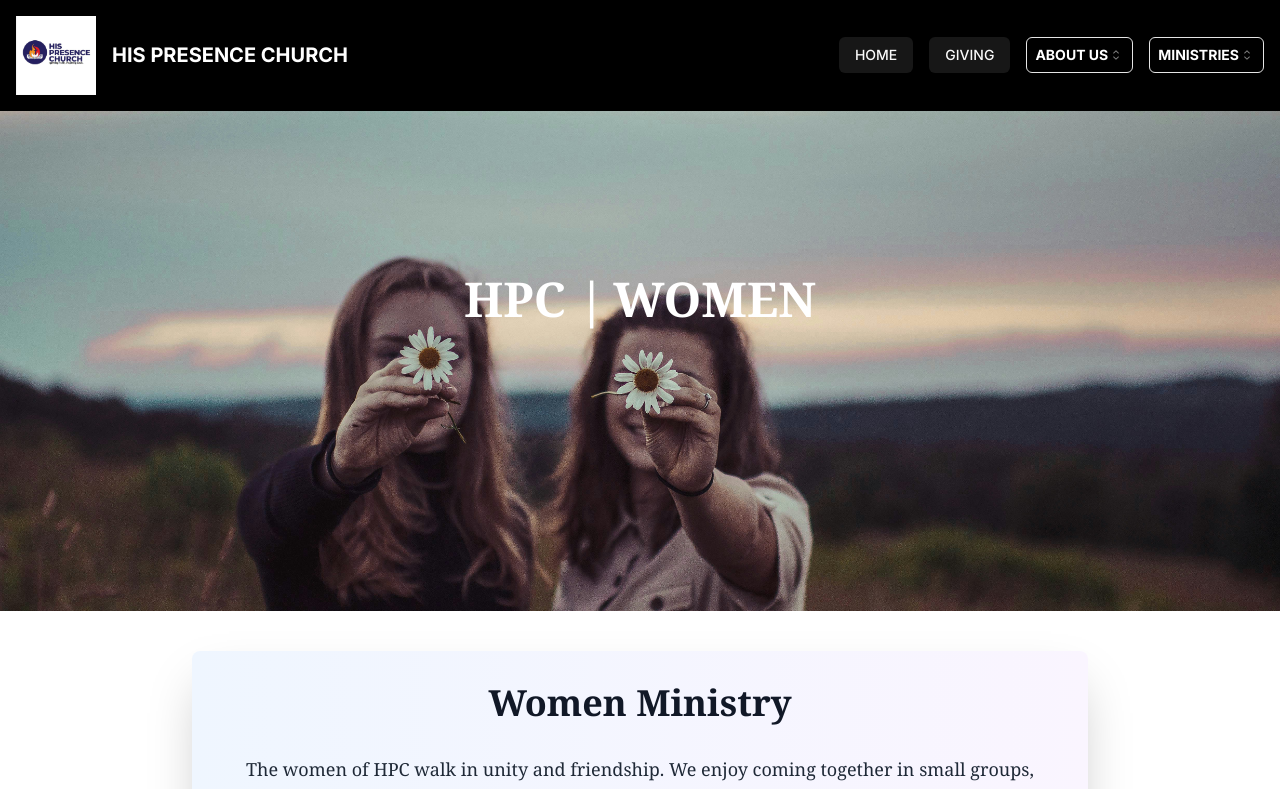
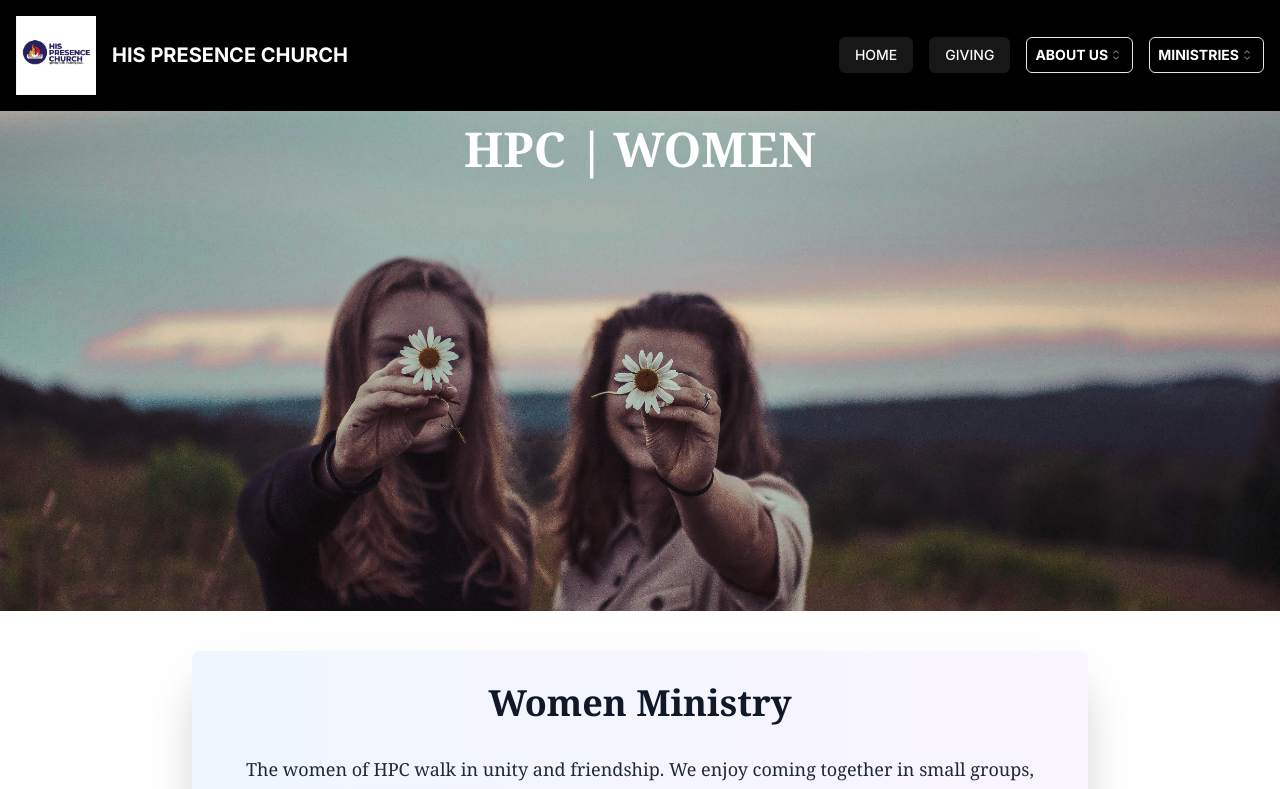
Before and after one commit to alaindescartes/his-presence-church, a Next.js app: page /women in a window 1280 px wide. Shown: the top 789 px of the page. Built offline with nearby package versions, Linux system fonts and the light colour scheme.

Commit message:
made some changes

```diff
--- a/src/app/students/page.js
+++ b/src/app/students/page.js
@@ -10,7 +10,7 @@ const Student = () => {
     <div>
       {/* Header Section with Image */}
       <div className="relative w-full h-[500px]">
-        <h2 className="absolute inset-0 flex items-center justify-center sm:justify-end sm:items-end sm:pb-4 text-white text-3xl sm:text-5xl font-bold font-serif animate-bounce z-10 ">
+        <h2 className="absolute inset-0 flex items-center justify-center sm:justify-end sm:items-end sm:pb-4 text-white text-3xl sm:text-5xl font-bold font-serif animate-bounce z-10 md:h-[100px] ">
           HPC | <span className="ml-2">STUDENTS</span>
         </h2>
         <Image
--- a/src/app/women/page.js
+++ b/src/app/women/page.js
@@ -6,7 +6,7 @@ const Women = () => {
       {/* Header Image Section */}
       <div className="relative w-full h-[500px]">
         <div className="absolute inset-0 bg-black bg-opacity-30 z-10"></div>
-        <h2 className="absolute inset-0 flex items-center justify-center text-white text-5xl font-bold font-serif animate-bounce z-20 ">
+        <h2 className="absolute inset-0 flex items-center justify-center text-white text-5xl font-bold font-serif animate-bounce z-20 md:h-[100px] ">
           HPC | <span className="ml-2">WOMEN</span>
         </h2>
         <Image
```
